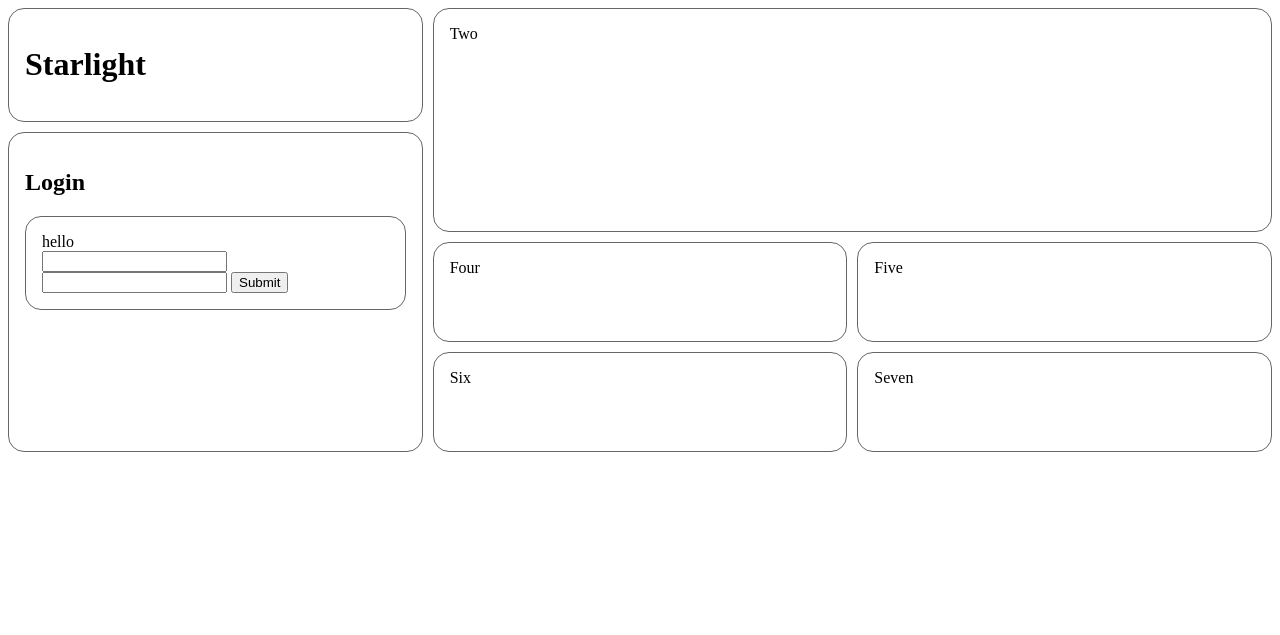
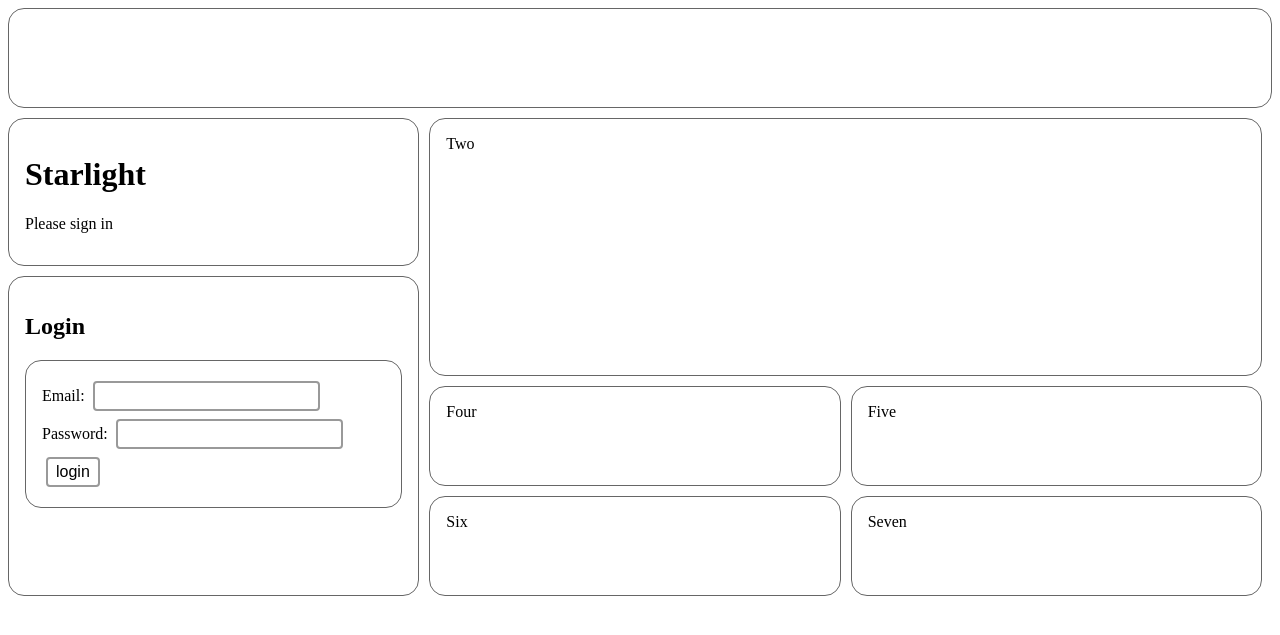
Before and after one commit to scott2b/Webster, a Python web app: template templates/home.html in a window 1280 px wide. Shown: the top 635 px of the page. Run offline with Jinja, Linux system fonts and the light colour scheme; the template is opened without the code that fills it, so the values that code supplies are empty, except form fields; form fields are guessed from the names that the template uses.

Commit message:
wtforms for login form

```diff
--- a/app/main.py
+++ b/app/main.py
@@ -15,12 +15,13 @@ a decorator for db session management and only injecting into the decorator
 """
 from .containers import Container
 from .orm import db #, oauth2
+from .orm import user
 from .orm.oauth2 import client, token
 container = Container()
 container.init_resources()
 #container.config.from_ini('config.ini')
 import sys
-container.wire(modules=[db, client, token])
+container.wire(modules=[db, user, client, token])
 # TODO: why can't we do this? The api module in particular seems problematic:
 # container.wire(modules=[db, ui, api])
 from . import ui, api
--- a/templates/home.html
+++ b/templates/home.html
@@ -19,39 +19,67 @@
   border-radius: 1em;
 }
 
+.zero {
+  grid-column: 1 / 5;
+  grid-row: 1;
+}
 .one {
   grid-column: 1 / 2;
-  grid-row: 1;
+  grid-row: 2;
 }
 .two {
   grid-column: 2 / 4;
-  grid-row: 1 / 3;
+  grid-row: 2 / 4;
 }
 .three {
   grid-column: 1;
-  grid-row: 2 / 5;
+  grid-row: 3 / 6;
 }
 .four {
   grid-column: 2;
-  grid-row: 3;
+  grid-row: 4;
 }
 .five {
   grid-column: 3;
-  grid-row: 3;
+  grid-row: 4;
 }
 .six {
   grid-column: 2;
-  grid-row: 4;
+  grid-row: 5;
 }
 .seven {
   grid-column: 3;
-  grid-row: 4;
+  grid-row: 5;
+}
+
+
+input {
+  font-size: 1em;
+  padding: 0.25em 0.5em;
+  margin: 0.25em 0.25em;
+  background-color: #fff;
+  border: 2px solid #999;
+  border-radius: 4px;
 }
 </style>
 
 <div class="wrapper">
+  <div class="zero">
+    {% if messages %}
+      <ul>
+      {% for message in messages %}
+      <li>{{ message }}</li>
+      {% endfor %}
+      </ul>
+    {% endif %}
+  </div>
   <div class="one">
     <h1>Starlight</h1>
+    {% if request.user.is_authenticated %}
+    <p>hello {{request.session.get('username')}}</p>
+    {% else %}
+    <p>Please sign in</p>
+    {% endif %}
   </div>
   <div class="two">
     Two
--- a/templates/login.html
+++ b/templates/login.html
@@ -1,6 +1,12 @@
-    hello {{request.session.get('username')}}
-    <form action="." method="POST">
-        <input name="username" type="text" />
-        <input name="password" type="text" />
-        <input type="submit" />
-    </form>
+<form method="POST" action=".">
+    {{ form.email.label }}: {{ form.email(class="css_class") }}
+    {% if form.email.errors %}
+        <ul class="errors">{% for error in form.email.errors %}<li>{{ error }}</li>{% endfor %}</ul>
+    {% endif %}
+
+    {{ form.password.label }}: {{ form.password() }}
+    {% if form.password.errors %}
+        <ul class="errors">{% for error in form.password.errors %}<li>{{ error }}</li>{% endfor %}</ul>
+    {% endif %}
+        <input type="submit" value="login"/>
+</form>
```
Also changed, not shown: app/orm/user.py (+7 -6 lines), app/ui.py (+25 -18 lines).
